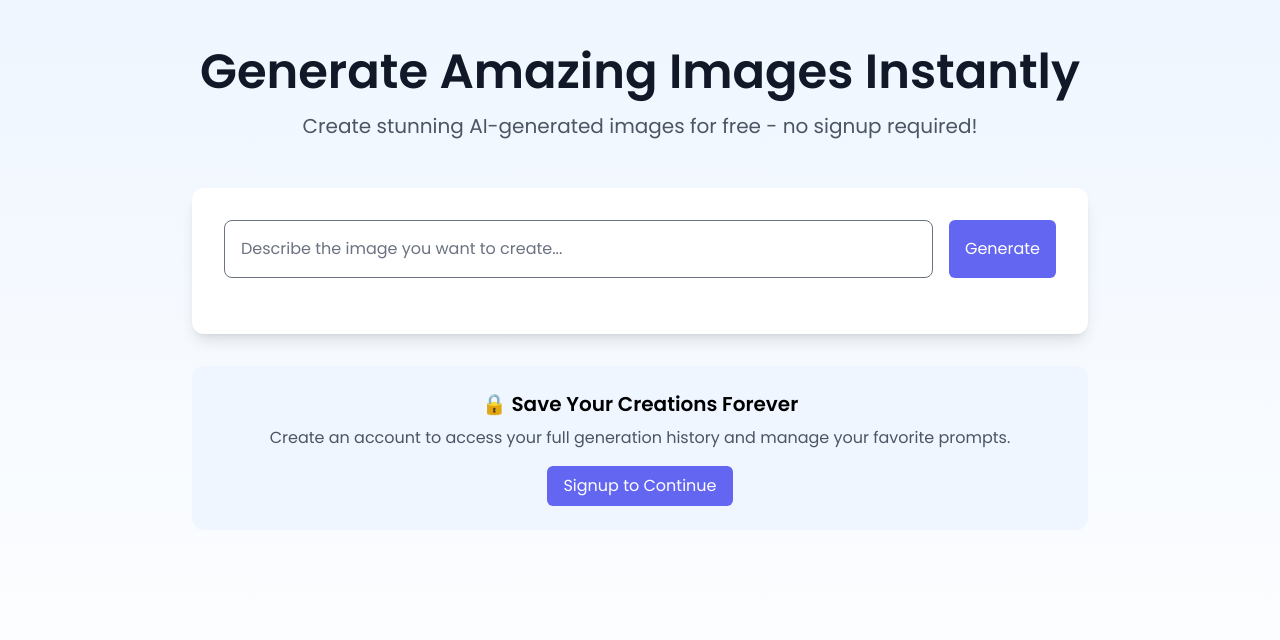
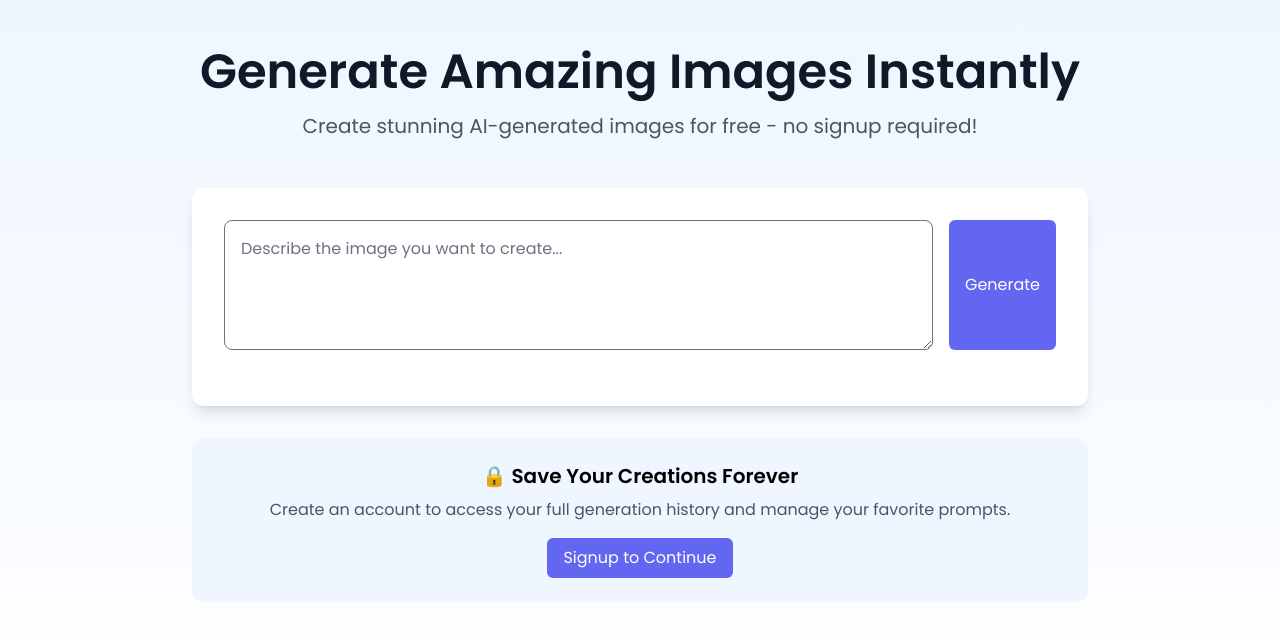
Before and after one commit to Auspicious14/image-generator-fe, a Next.js app: page / in a window 1280 px wide. Shown: the top 640 px of the page. Built offline with nearby package versions, Linux system fonts and the light colour scheme; no server answers.

Commit message:
[refactor] improve image download and prompt handling

```diff
--- a/src/modules/home/page.tsx
+++ b/src/modules/home/page.tsx
@@ -4,21 +4,34 @@ import React, { useState } from "react";
 import { useHomeState } from "./context";
 import { Button } from "@/components";
 import { useRouter } from "next/navigation";
-import { ArrowPathIcon } from "@heroicons/react/24/outline";
 
 export const HomePage = () => {
   const router = useRouter();
   const [prompt, setPrompt] = useState("");
   const { loading, image, generateImage } = useHomeState();
 
+  const handleGenerate = () => {
+    if (!prompt.trim()) return;
+    generateImage(prompt).then((res) => {
+      if (res) {
+        setPrompt("");
+      }
+    });
+  };
   const handleDownload = () => {
     if (!image) return;
+    fetch(image)
+      .then((res) => res.blob())
+      .then((blob) => {
+        const url = window.URL.createObjectURL(blob);
         const link = document.createElement("a");
-    link.href = image;
+        link.href = url;
         link.download = `generated-image-${Date.now()}.png`;
         document.body.appendChild(link);
         link.click();
         document.body.removeChild(link);
+        window.URL.revokeObjectURL(url);
+      });
   };
 
   return (
@@ -35,17 +48,24 @@ export const HomePage = () => {
 
         <div className="bg-white rounded-xl shadow-lg p-8 mb-8">
           <div className="flex flex-col md:flex-row gap-4 mb-6">
-            <input
-              type="text"
+            <textarea
+              // type="textarea"
               value={prompt}
+              rows={4}
               onChange={(e) => setPrompt(e.target.value)}
-              placeholder="Describe the image you want to create..."
-              className="outline-none flex-1 p-4 border rounded-lg focus:ring-2 focus:ring-blue-500 focus:outline-blue-500 focus:border-none"
+              placeholder={
+                loading
+                  ? "Generating your image..."
+                  : "Describe the image you want to create..."
+              }
+              className={`outline-none flex-1 p-4 border rounded-lg focus:ring-2 focus:ring-blue-500 focus:outline-blue-500 focus:border-none ${
+                loading ? "animate-pulse" : ""
+              }`}
             />
             <Button
               // className="bg-blue-600 text-white py-3 px-6 rounded-lg hover:bg-blue-600 transition-colors"
               variant="primary"
-              onClick={() => generateImage(prompt)}
+              onClick={() => handleGenerate()}
               disabled={loading}
               isLoading={loading}
             >
@@ -53,11 +73,19 @@ export const HomePage = () => {
             </Button>
           </div>
 
-          {image && (
+          {loading ? (
+            <div className="border rounded-lg overflow-hidden animate-pulse">
+              <div className="w-full h-96 bg-gradient-to-r from-gray-200 via-gray-100 to-gray-200 bg-[length:200%_100%] animate-gradient-shine" />
+              <div className="h-12 bg-gray-200 mx-4 mb-4 rounded" />
+            </div>
+          ) : (
+            image && (
               <div className="border rounded-lg overflow-hidden">
                 <img
                   src={image}
                   alt="Generated"
+                  width={1024}
+                  height={1024}
                   className="w-full h-96 object-cover"
                 />
                 <button
@@ -67,6 +95,7 @@ export const HomePage = () => {
                   Download Image
                 </button>
               </div>
+            )
           )}
         </div>
 
```
Lines whose indentation alone changed are shown as unchanged.
